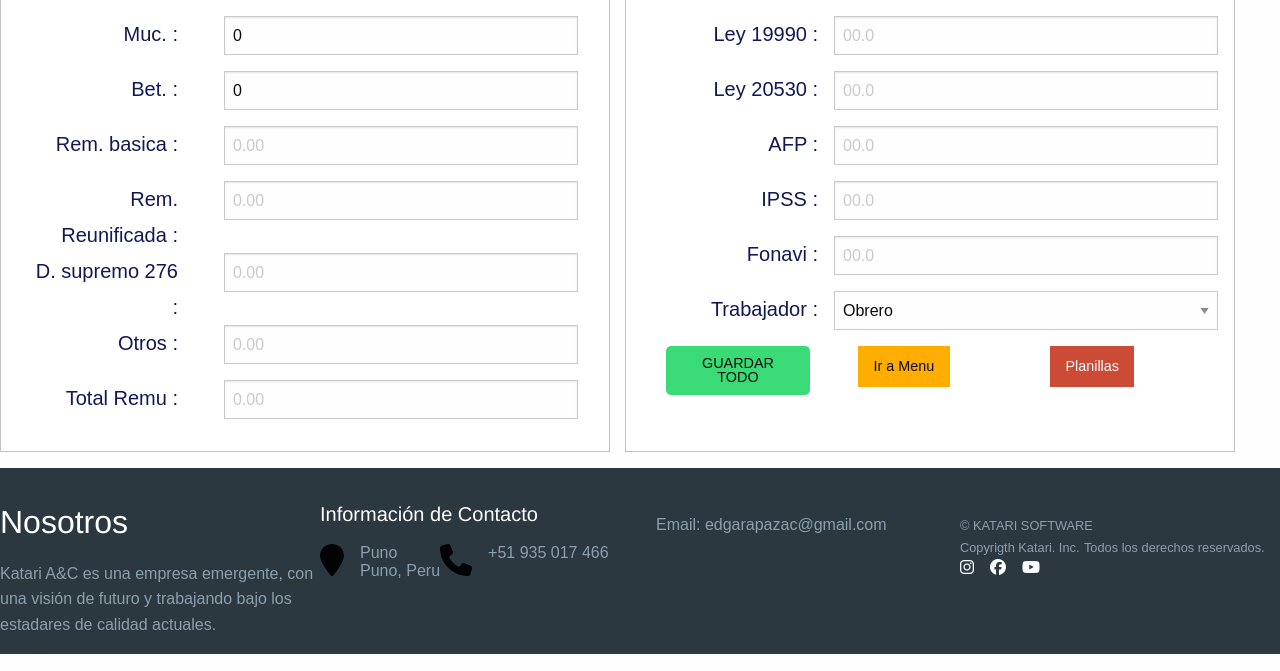
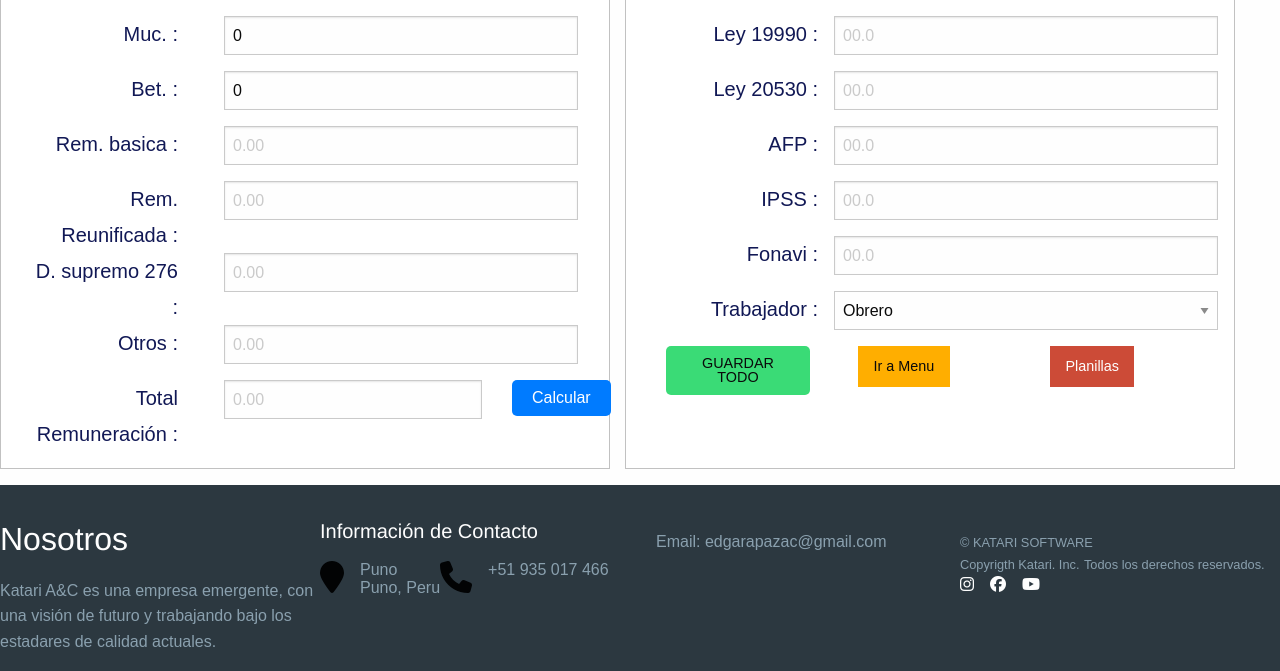
Before and after one commit to edgarapaza/planilla, a PHP site: page /planilla/planilla in a window 1280 px wide. Shown: the part 438-1109 px from the top of the page. Run offline with PHP 8.4, Linux system fonts and the light colour scheme; the visitor is signed in with stand-in values (Sample User, id 1); some libraries are stand-ins or nearby versions.

Commit message:
Corrigiendo el index de planillas

```diff
--- a/views/planilla/index.php
+++ b/views/planilla/index.php
@@ -166,10 +166,13 @@ if($_SESSION['tipo']=='viewer'){
 
                 <div class="grid-x">
                         <div class="columns small-12 medium-4">
-                            <label for="totalRemu">Total Remu :</label>
+                            <label for="totalRemu">Total Remuneración :</label>
                         </div>
-                        <div class="columns small-12 medium-8">
+                        <div class="columns small-12 medium-6">
                             <input type="text" name="total" id="totalRemu" placeholder="0.00">
+                        </div>
+                        <div class="columns small-12 medium-2">
+                            <button>Calcular</button>
                         </div>
                 </div>
             </div>
```
